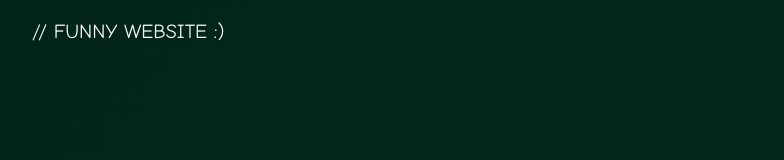
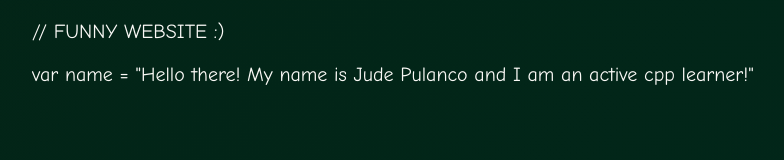
Before and after one commit to xXMojerxx/xXMojerxx.github.io, a plain HTML site: page index.html in a window 1280 px wide. Shown: the whole page, without its empty margins (1-785 px from the left). Drawn offline with Linux system fonts and the light colour scheme.

Commit message:
Update index.html

```diff
--- a/index.html
+++ b/index.html
@@ -8,6 +8,7 @@
 </head>
 <body>
   <p> // FUNNY WEBSITE :) </p>
+  <p> var name = "Hello there! My name is Jude Pulanco and I am an active cpp learner!" </p>
 </body>
 
 </html>
```
